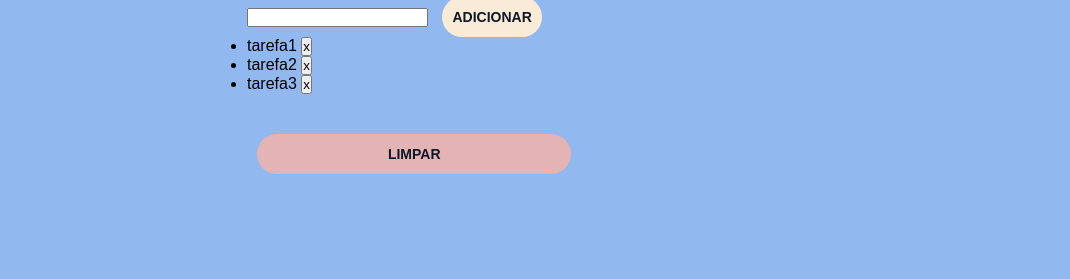
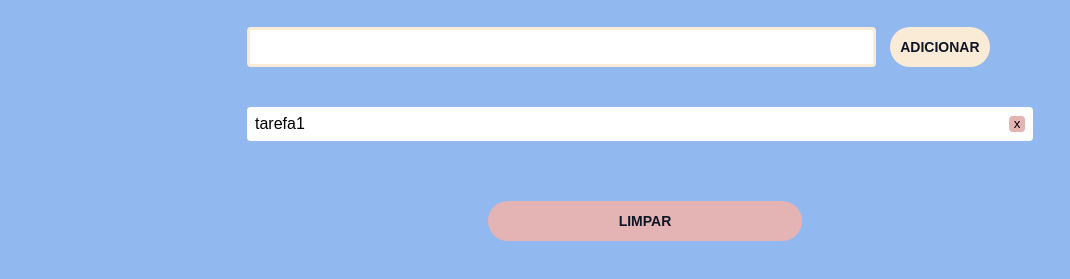
Before and after one commit to ElizangelaXavierS/Lista-de-Tarefas, a plain HTML site: page index.html in a window 1280 px wide. Shown: the part 237-516 px from the top of the page, without its empty margins (0-1070 px from the left). Drawn offline with Linux system fonts and the light colour scheme.

Commit message:
Finalizado estrutura CSS.

```diff
--- a/index.html
+++ b/index.html
@@ -1,50 +1,38 @@
 <!DOCTYPE html>
 <html lang="pt-br">
   <head>
-    <meta charset="UTF-8">
-    <meta http-equiv="X-UA-Compatible" content="IE=edge">
-    <meta name="viewport" content="width=device-width, initial-scale=1.0">
-    <title>Lista de  Tarefas</title>
+    <meta charset="UTF-8" />
+    <meta http-equiv="X-UA-Compatible" content="IE=edge" />
+    <meta name="viewport" content="width=device-width, initial-scale=1.0" />
+    <title>Lista de Tarefas</title>
 
-    <link rel="preconnect" href="https://fonts.googleapis.com">
-    <link rel="preconnect" href="https://fonts.gstatic.com" crossorigin>
-    <link href="https://fonts.googleapis.com/css2?family=Roboto:wght@300;400;700&display=swap" rel="stylesheet">
+    <link rel="preconnect" href="https://fonts.googleapis.com" />
+    <link rel="preconnect" href="https://fonts.gstatic.com" crossorigin />
+    <link
+      href="https://fonts.googleapis.com/css2?family=Roboto:wght@300;400;700&display=swap"
+      rel="stylesheet"
+    />
 
-    <link rel=" stylesheet" href="styles.css"/>
-
+    <link rel=" stylesheet" href="styles.css" />
   </head>
   <body>
-
-    <img class="logo" src="img.png" alt="logo"/>
+    <img class="logo" src="img.png" alt="logo" />
 
     <main>
-    <h1> Lista de Tarefas</h1>
-    <p> Minha Primeira Lista de Tarefas</p>
-    <input type = "text"/>
-    <button class="botao">Adicionar</button>
+      <h1>Lista de Tarefas</h1>
+      <p>Minha Primeira Lista de Tarefas</p>
+      <input type="text" id="tarefa-nova" />
+      <button class="botao" id="btn-Adicionar">Adicionar</button>
 
-    <ul>
+      <div class="caixa">
+        <ul id="lista">
           <li>
             <span>tarefa1</span>
-            <button>x</button>
-        </li>
-    </ul>
-
-    <ul>
-        <li>
-            <span>tarefa2</span>
-            <button>x</button>
-        </li>
-    </ul>
-
-    <ul>
-        <li>
-            <span>tarefa3</span>
-            <button>x</button>
+            <button class="excluir">x</button>
           </li>
         </ul>
         <button class="botao bt">Limpar</button>
+      </div>
     </main>
-
   </body>
 </html>
--- a/styles.css
+++ b/styles.css
@@ -51,3 +51,48 @@ h1, p{
     width: 40%;
     margin-top: 40px;
 }
+
+.caixa{
+    margin-top: 40px;
+    text-align: center;
+}
+
+#lista{
+    list-style: none;
+   }
+
+   #lista > li{
+    background-color: #fff;
+    width: 100%;
+    padding: 8px;
+    margin-bottom: 20px;
+    border-radius: 4px;
+    text-align: left;
+    font-size: 16px;
+    display: flex;
+    justify-content: space-between;
+    align-items: center;
+    }
+
+    .excluir {
+        background-color: rgb(228, 179, 179);
+        width: 16px;
+        height: 16px;
+        line-height: 0%;
+        border-radius: 4px;
+        border: none;
+        cursor: pointer;
+    }
+
+    #tarefa-nova{
+        background-color: #fff;
+        border: 3px solid antiquewhite;
+        padding: 4px;
+        width: 80%;
+        height: 40px;
+        outline: none;
+        font-size: 14px;
+        color: #0f1726;
+        border-radius: 4px;
+        margin-top: 30px;
+    }
```
Lines whose indentation alone changed are shown as unchanged.
